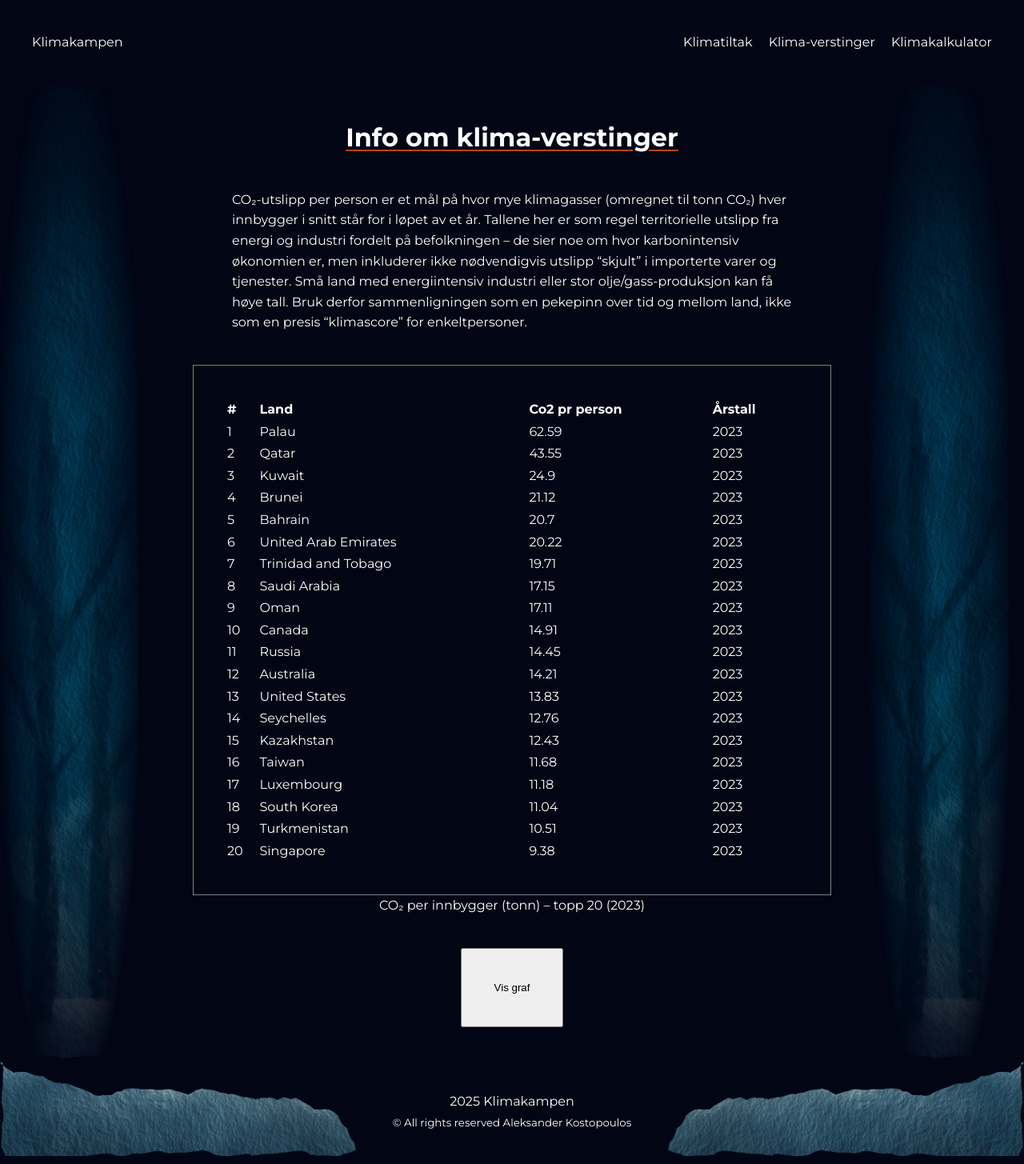
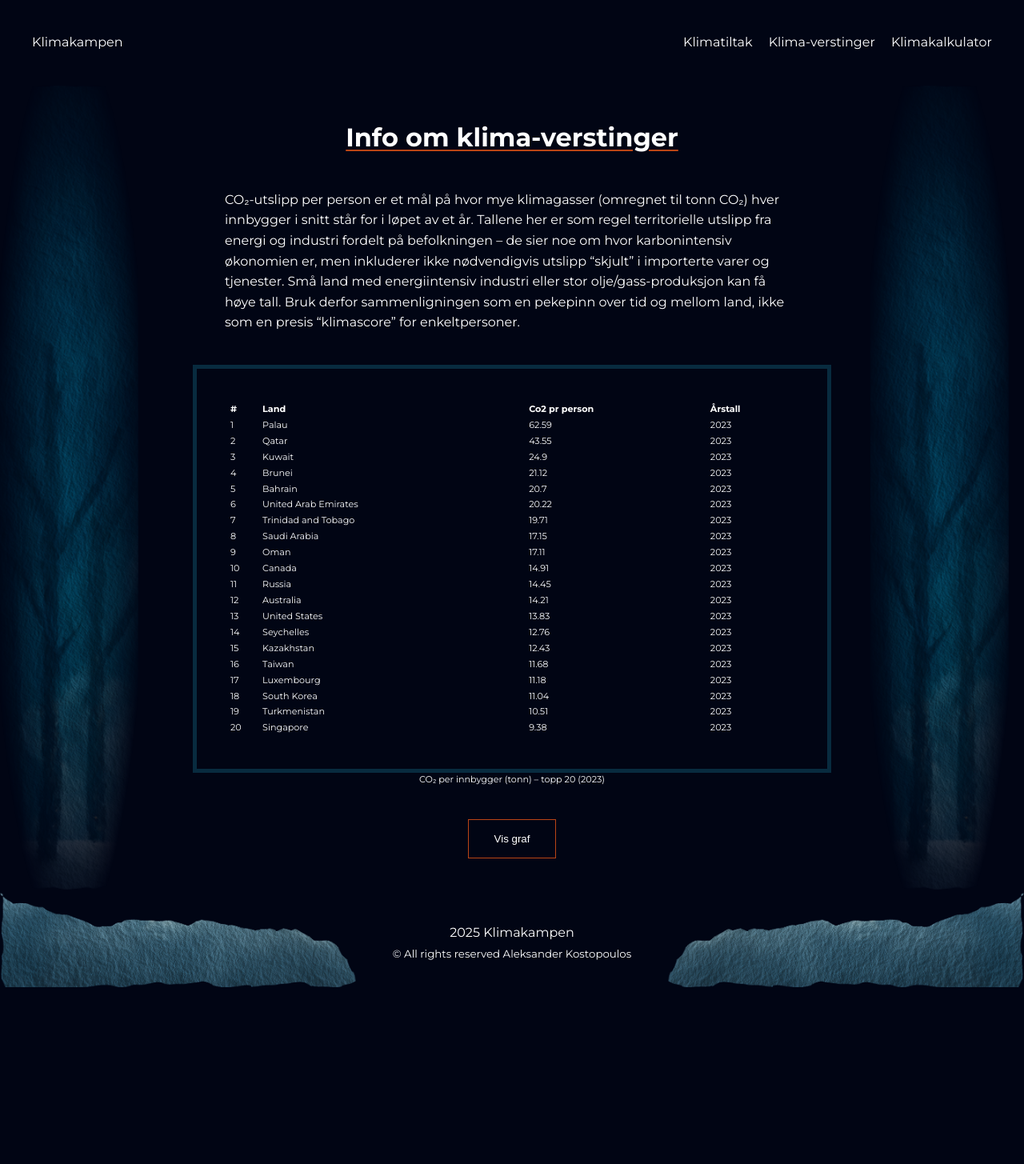
Before and after one commit to alekskosta/klimakampen, a Next.js app: page /klima-verstinger in a window 1280 px wide. Shown: the whole page at 80% size. After the commit the page ends 1244 px from the top, so only its background shows below. Built offline with nearby package versions, Linux system fonts and the light colour scheme.

Commit message:
Gjort ferdig design klima-verstinger

```diff
--- a/app/globals.css
+++ b/app/globals.css
@@ -46,6 +46,7 @@ body {
   grid-template-rows: auto 1fr auto;
   line-height: 1.6;
   background-color: #010514;
+
   color: white;
 }
 
@@ -67,14 +68,16 @@ a {
   outline: 2px solid #b94515;
 }
 
-.buttonLink {
+.buttonLink,
+.button {
   text-decoration: none;
   background-color: transparent;
   border: 1px solid #b94515;
   padding: 1rem 2rem;
 }
 
-.buttonLink:hover {
+.buttonLink:hover,
+.button:hover {
   background-color: #b94515;
 }
 
@@ -89,7 +92,9 @@ a {
 }
 
 .text {
-  max-width: 780px;
+  position: relative;
+  z-index: 20;
+  max-width: 798px;
   margin-inline: auto;
   padding: 0px 2.5rem;
   padding-bottom: 2.5rem;
@@ -124,9 +129,10 @@ img {
 .button {
   display: block;
   margin-inline: auto;
-  padding: 2.5rem;
+
   margin-bottom: 2.5rem;
   margin-top: 2.5rem;
+  color: white;
 }
 
 @layer base {
--- a/app/klimatiltak/[slug]/page.tsx
+++ b/app/klimatiltak/[slug]/page.tsx
@@ -27,7 +27,6 @@ export default async function ClimateActionPage({ params }: Props) {
           className="absolute6"
           aria-hidden="true"
         />
-
         <article className={styles.actionArticle}>
           <header>
             <h1 className="page-titles">{action.title}</h1>
--- a/app/layout.tsx
+++ b/app/layout.tsx
@@ -3,6 +3,7 @@ import { Montserrat } from "next/font/google";
 import "./globals.css";
 import Header from "../components/layout/Header";
 import Footer from "../components/layout/Footer";
+import Image from "next/image";
 
 const montserrat = Montserrat({
   subsets: ["latin"],
--- a/components/cards/ClimateActionCard.module.css
+++ b/components/cards/ClimateActionCard.module.css
@@ -11,6 +11,7 @@
   display: grid;
   grid-template-rows: auto 1fr auto;
   gap: 1.25rem;
+
   padding: 2.5rem;
   border: 5px solid #082b3f;
   background-color: #010514;
--- a/components/emissions/Co2PerPersonChart.module.css
+++ b/components/emissions/Co2PerPersonChart.module.css
@@ -1,10 +1,25 @@
 .container {
+  position: relative;
+  z-index: 20;
   height: 260px;
   width: 100%;
-  border: 1px solid black;
+  border: 5px solid #082b3f;
   padding: 2.5rem;
   max-width: 798px;
   margin-inline: auto;
+  background-color: #010514;
+  color: white;
+  font-size: 0.7rem;
+}
+
+.axisWhite :global(.recharts-cartesian-grid line) {
+  stroke: #082b3f;
+}
+
+.tooltipWhite {
+  padding: 1.25rem;
+  min-width: 10rem;
+  background-color: #010514;
 }
 
 @media (min-width: 768px) {
--- a/components/emissions/Co2PerPersonChart.tsx
+++ b/components/emissions/Co2PerPersonChart.tsx
@@ -14,13 +14,16 @@ const data = showCountryInfo();
 const chartConfig = {
   co2PerPerson: {
     label: "CO₂ pr. person (tonn)",
-    color: "#2563eb",
+    color: "#b94515",
   },
 } satisfies ChartConfig;
 
 export default function Co2PerPersonChart() {
   return (
-    <ChartContainer config={chartConfig} className={styles.container}>
+    <ChartContainer
+      config={chartConfig}
+      className={`${styles.container} ${styles.axisWhite}`}
+    >
       <BarChart accessibilityLayer data={data}>
         <CartesianGrid vertical={false} />
         <XAxis
@@ -28,11 +31,19 @@ export default function Co2PerPersonChart() {
           tickLine={false}
           tickMargin={10}
           axisLine={false}
-          tickFormatter={(value) => value.slice(0, 3)}
+          tickFormatter={(value) => value.slice(0, 1)}
+          tick={{ fill: "#fff" }}
         />
-        <ChartTooltip content={<ChartTooltipContent />} />
+        <ChartTooltip
+          content={<ChartTooltipContent className={styles.tooltipWhite} />}
+          cursor={{ fill: "#082b3f" }}
+        />
         <ChartLegend content={<ChartLegendContent />} />
-        <Bar dataKey="co2PerPerson" fill="var(--color-desktop)" radius={4} />
+        <Bar
+          dataKey="co2PerPerson"
+          fill="var(--color-co2PerPerson)"
+          radius={4}
+        />
       </BarChart>
     </ChartContainer>
   );
--- a/components/emissions/Co2PerPersonTable.module.css
+++ b/components/emissions/Co2PerPersonTable.module.css
@@ -1,8 +1,10 @@
 .table {
-  border: 1px solid grey;
+  border: 5px solid #082b3f;
   padding: 2.5rem;
   max-width: 798px;
   margin-inline: auto;
+  font-size: 0.7rem;
+  background-color: #010514;
 }
 
 .head {
--- a/components/sections/HeroSection.tsx
+++ b/components/sections/HeroSection.tsx
@@ -50,7 +50,7 @@ export default function HeroSection() {
         generasjoner.
       </p>
 
-      <Link href="/klimatiltak" className={"buttonLink"}>
+      <Link href="/klimatiltak" className="buttonLink">
         Bli med i kampen
       </Link>
     </section>
```
